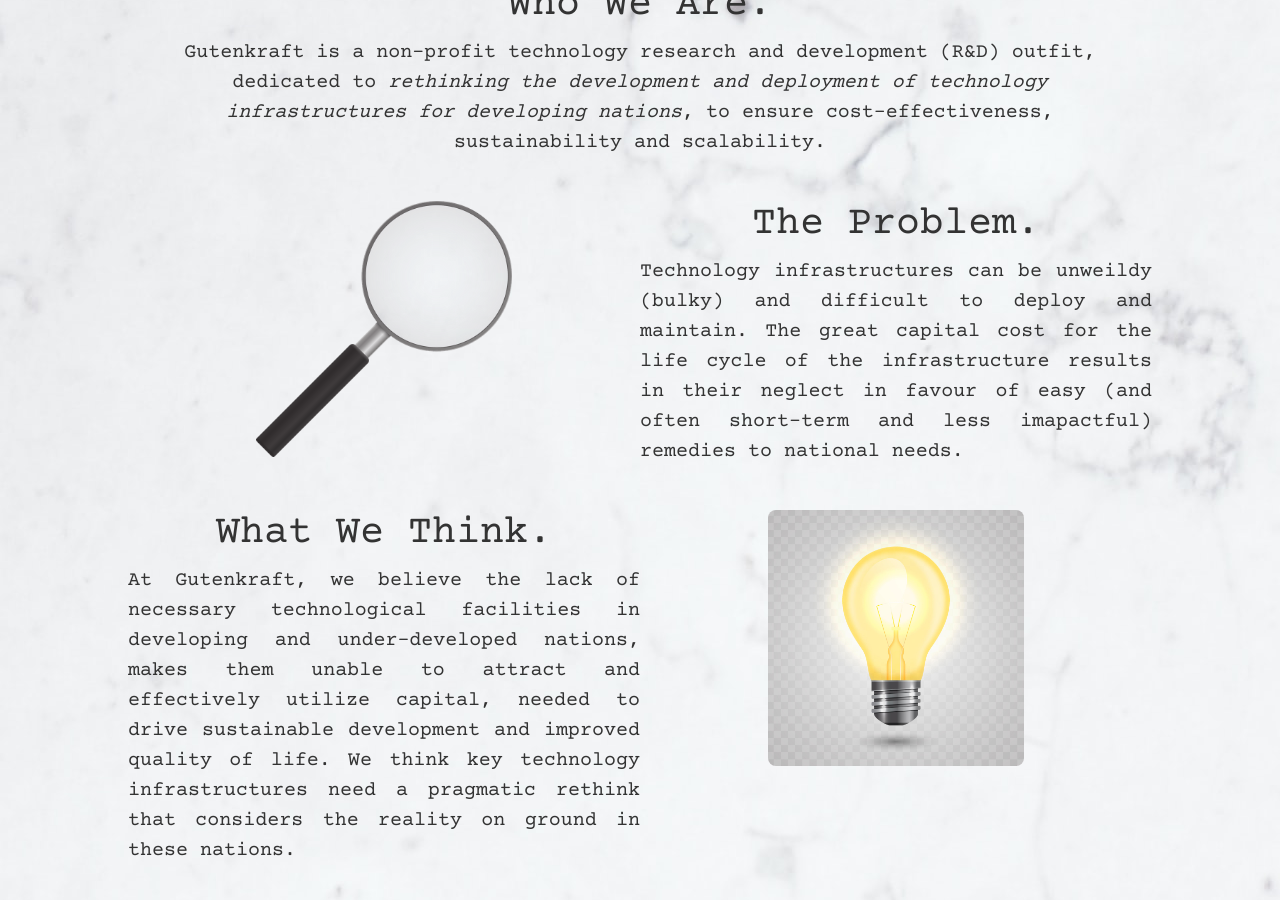
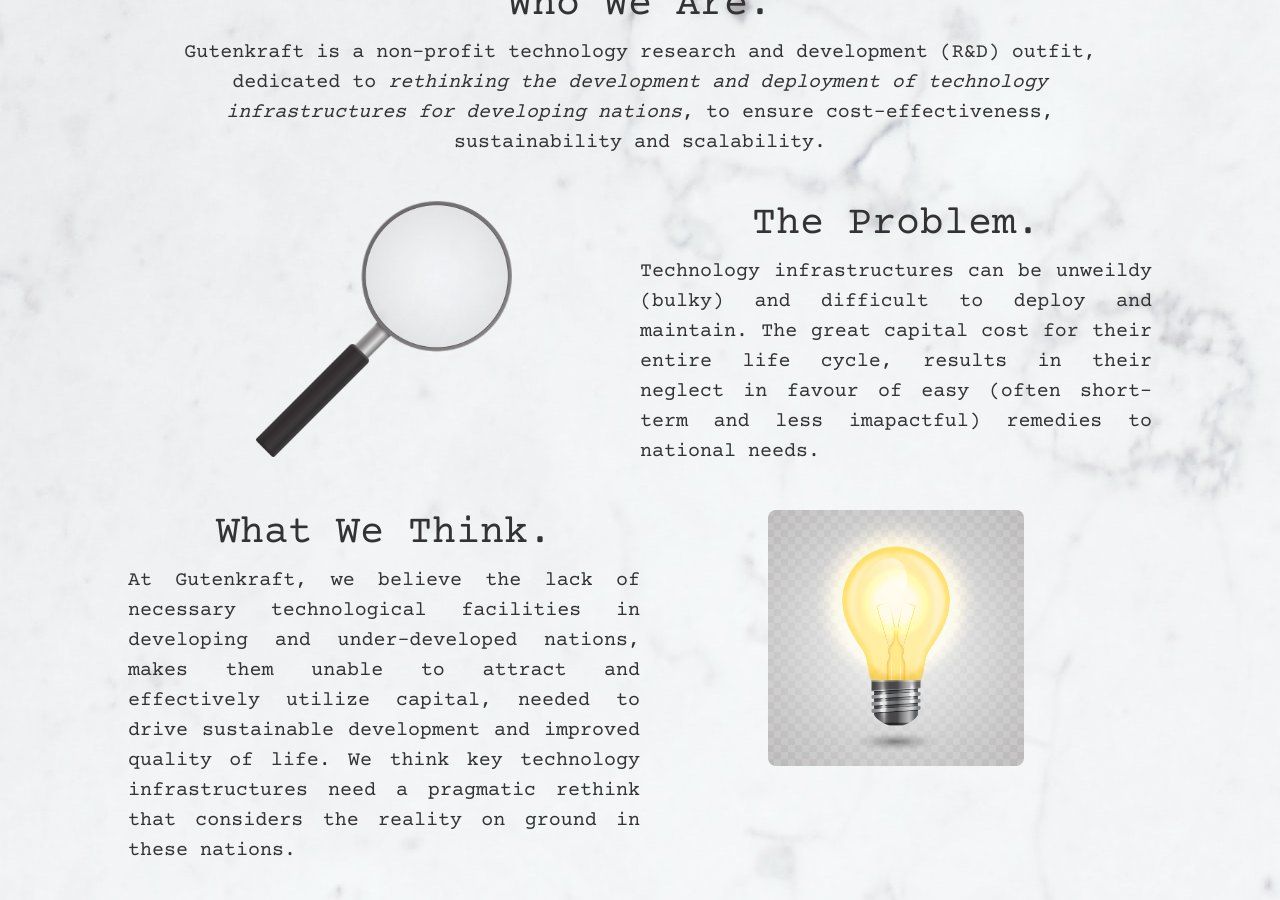
Before and after one commit to oferonmi/datafilik.github.io, a Jekyll site: the page built from index.html, in a window 1280 px wide and 900 px high, scrolled down 599 px. Built offline with Jekyll 4.4.1, drawn with Linux system fonts in a browser that asks for light colours; some web fonts are replaced.

Commit message:
content update

```diff
--- a/index.html
+++ b/index.html
@@ -28,7 +28,7 @@
 		<h1 class="text-center">The Problem.</h1>
 
 		<p class="fs-2" align="justify">
-			Technology infrastructures can be unweildy (bulky) and difficult to deploy and maintain. The great capital cost for the life cycle of the infrastructure results in their neglect in favour of easy (and often short-term and less imapactful) remedies to national needs.
+			Technology infrastructures can be unweildy (bulky) and difficult to deploy and maintain. The great capital cost for their entire life cycle, results in their neglect in favour of easy (often short-term and less imapactful) remedies to national needs.
 		</p>
 	</div>
 </section><br>
```
